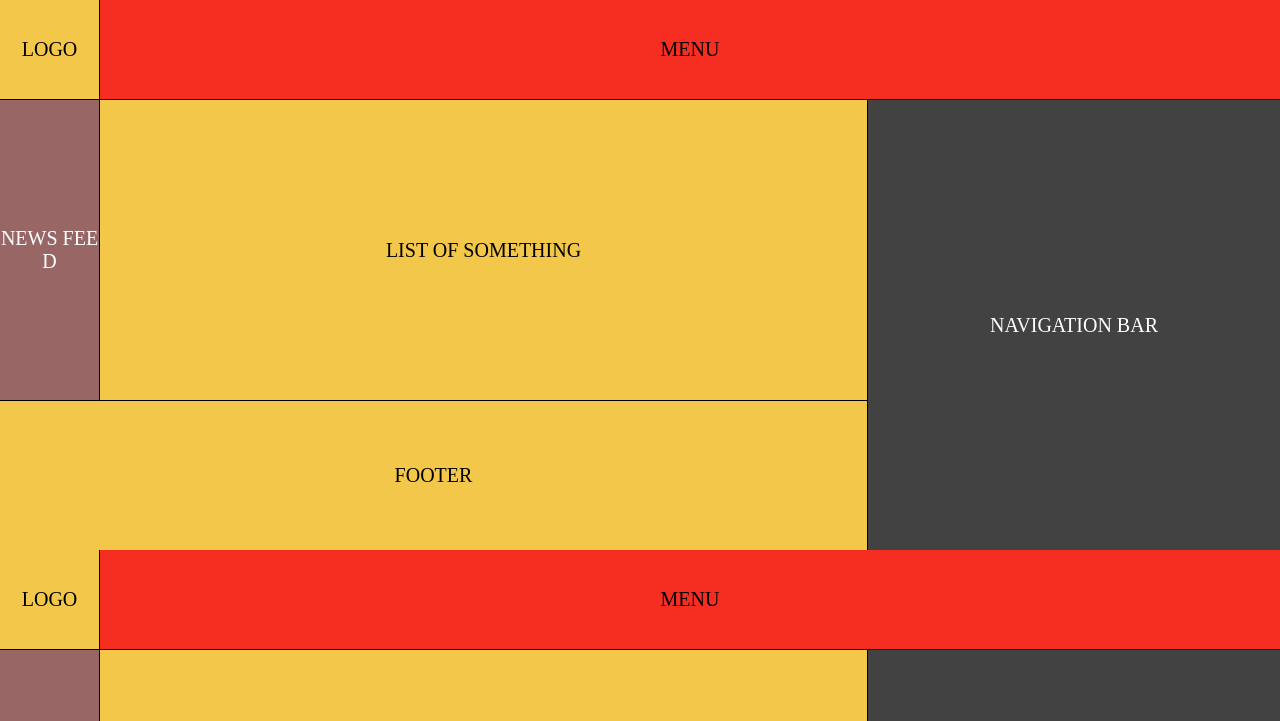
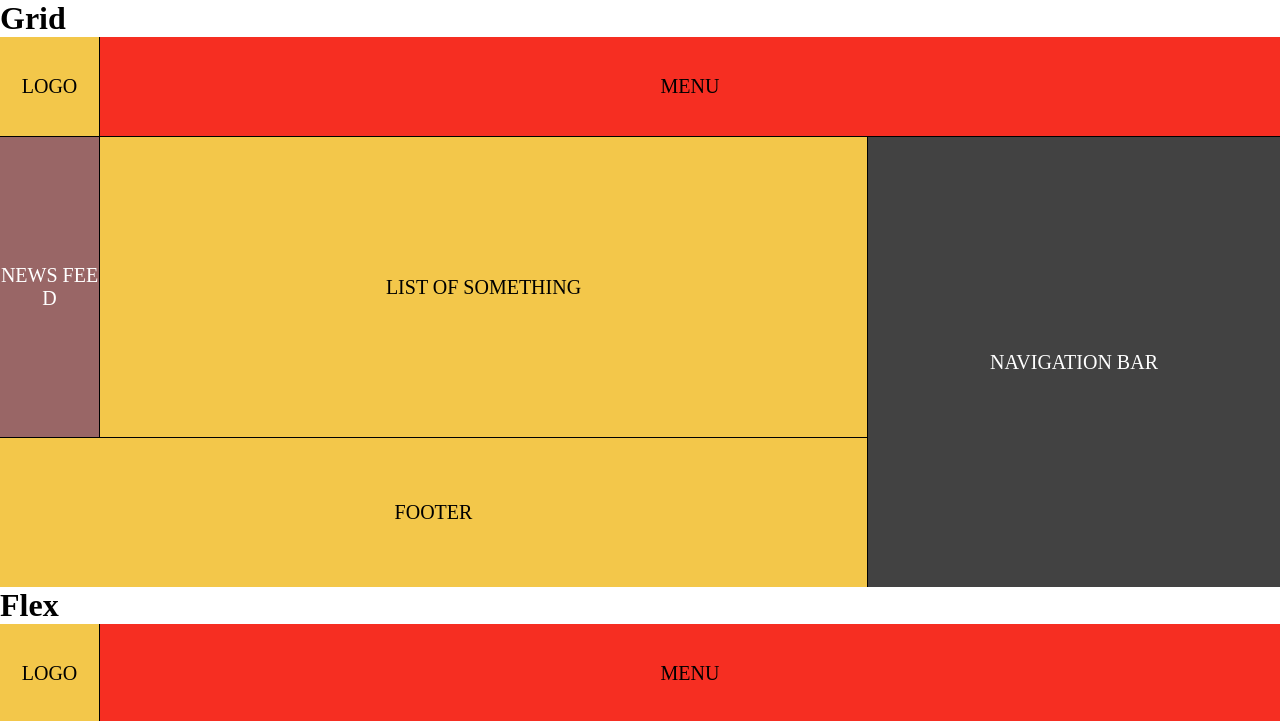
Before and after one commit to Chernat/GridAndFlex, a plain HTML site: page index.html in a window 1280 px wide. Shown: the top 721 px of the page. Drawn offline with Linux system fonts and the light colour scheme.

Commit message:
Update index.html

```diff
--- a/index.html
+++ b/index.html
@@ -7,6 +7,7 @@
     <meta name="viewport" content="width=device-width, initial-scale=1">
   </head>
   <body>
+    <h1>Grid</h1>
     <div class="wrapper grid">
         <div class="item item1 grid1">
           <p class="text">logo</p>
@@ -27,6 +28,7 @@
           <p>footer</p>
         </div>
     </div>
+    <h1>Flex</h1>
     <div class="wrapper flex">
       <div class="flex-block header">
         <div class="item item1 flex1">
```
